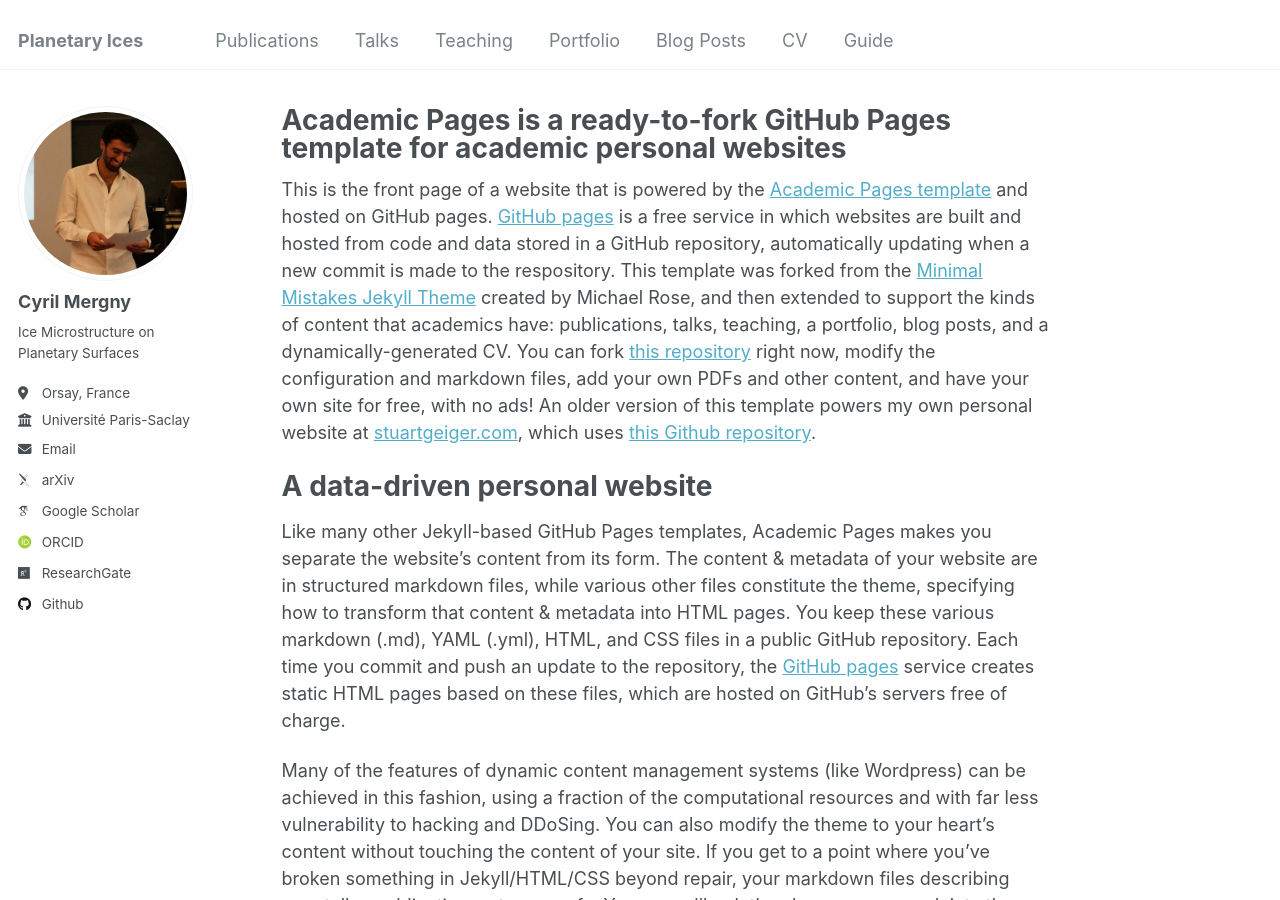
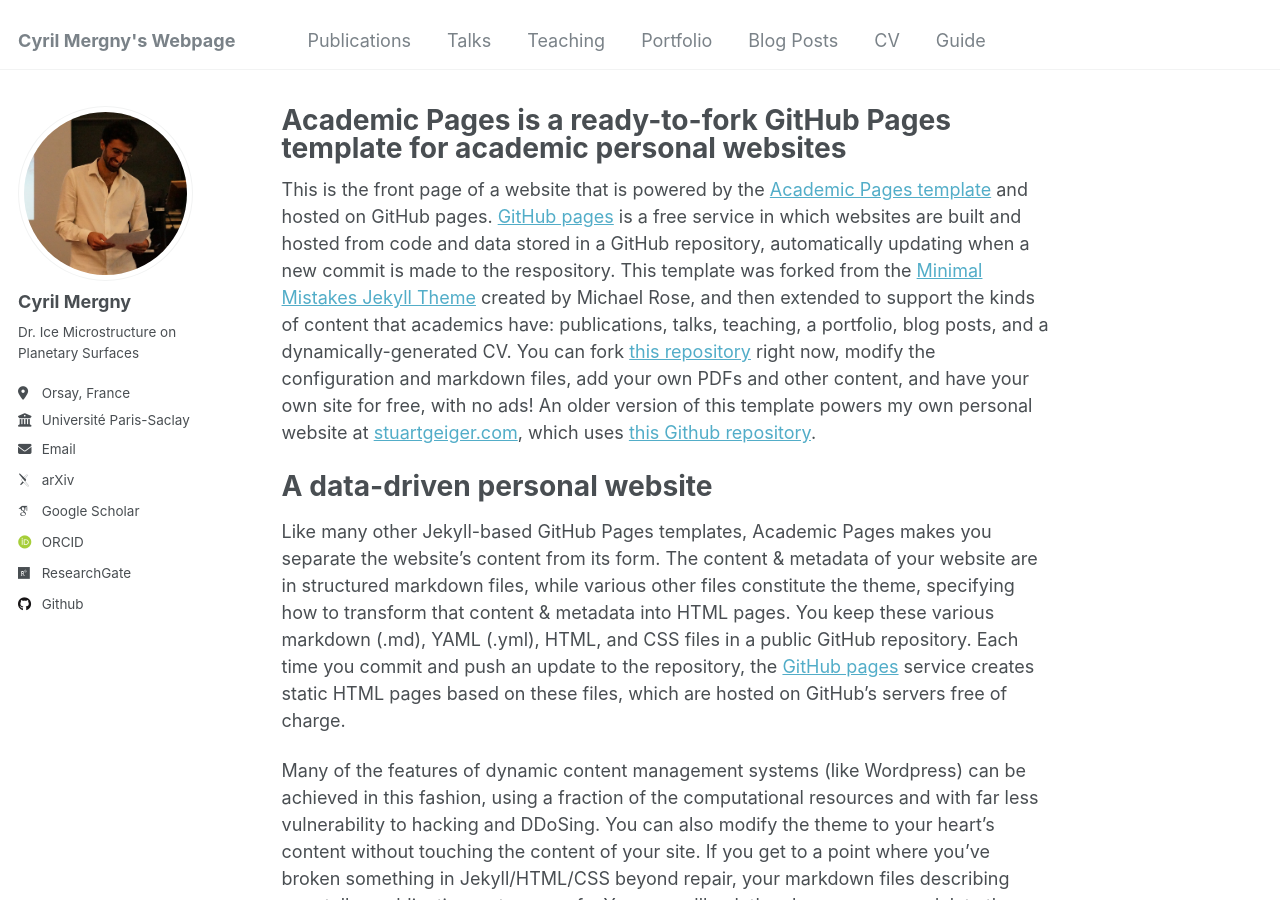
Before and after one commit to cmergny/cmergny.github.io, a Jekyll site: the page built from _pages/about.md, in a window 1280 px wide and 900 px high. Built offline with Jekyll 4.4.1, drawn with Linux system fonts in a browser that asks for light colours; some web fonts are replaced.

Commit message:
Update _config.yml

```diff
--- a/_config.yml
+++ b/_config.yml
@@ -8,7 +8,7 @@
 
 # Basic Site Settings
 locale                   : "en-US"
-title                    : "Planetary Ices"
+title                    : "Cyril Mergny's Webpage"
 title_separator          : "-"
 name                     : &name "Cyril Mergny"
 description              : &description "Dr. in Planetary Science"
@@ -24,7 +24,7 @@ author:
   avatar           : "profile.png"
   name             : "Cyril Mergny"
   pronouns         : # example: "she/her"
-  bio              : "Ice Microstructure on Planetary Surfaces"
+  bio              : "Dr. Ice Microstructure on Planetary Surfaces"
   location         : "Orsay, France"
   employer         : "Université Paris-Saclay"
   uri              : # URL
```
